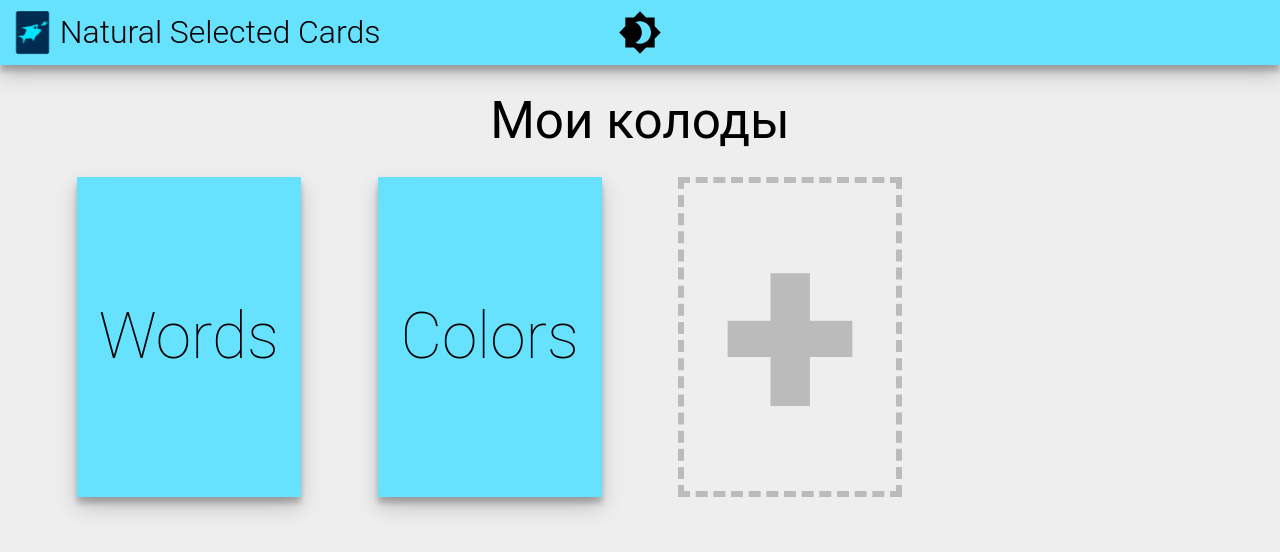
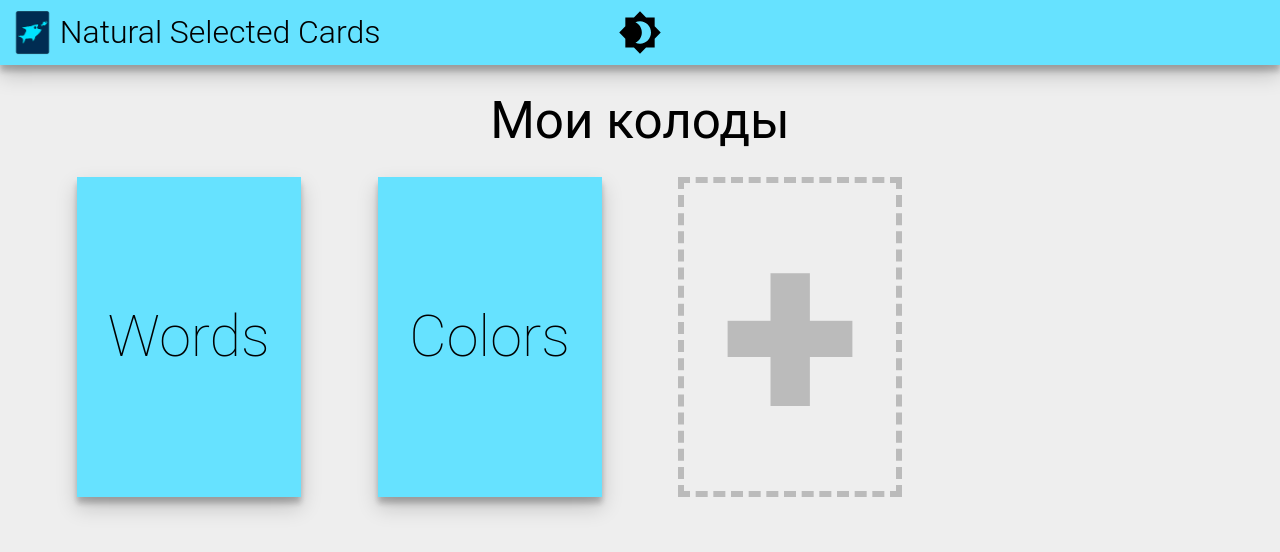
Before and after one commit to OptimumDev/Natural-selected-cards, a React (Create React App) app in the folder natural-selected-cards/: page / in a window 1280 px wide. Shown: the top 552 px of the page. Built offline with nearby package versions, Linux system fonts and the light colour scheme; no server answers.

Commit message:
bug fixes

```diff
--- a/natural-selected-cards/src/Components/App/App.js
+++ b/natural-selected-cards/src/Components/App/App.js
@@ -50,7 +50,7 @@ export default class App extends React.PureComponent {
         const isDarkTheme = !this.state.isDarkTheme;
 
         this.setState({isDarkTheme});
-        localStorageHelper.setValue(LocalStorageKeys.IS_DARK_THEME_KEY, JSON.stringify(isDarkTheme));
+        localStorageHelper.setValue(LocalStorageKeys.IS_DARK_THEME_KEY, isDarkTheme);
     };
 
     logOut = () => this.setState({isAuthorized: false});
--- a/natural-selected-cards/src/Components/Deck/Deck.css
+++ b/natural-selected-cards/src/Components/Deck/Deck.css
@@ -18,8 +18,18 @@
 .deck-name {
     width: 100%;
     text-align: center;
-    font-size: 5vw;
+    font-size: 4.5vw;
     font-weight: 200;
+    overflow-x: hidden;
+    word-break: normal;
+    hyphens: auto;
+    margin: 0 5px;
+}
+
+.deck-info .deck-name {
+    font-size: 4vw;
+    text-overflow: ellipsis;
+    white-space: nowrap;
 }
 
 .delete-button {
--- a/natural-selected-cards/src/Utils/localStorageHelper.js
+++ b/natural-selected-cards/src/Utils/localStorageHelper.js
@@ -1,3 +1,3 @@
-export const getOrDefault = (key, defaultValue) => JSON.parse(localStorage.getItem(key)) || defaultValue;
+export const getOrDefault = (key, defaultValue) => JSON.parse(localStorage.getItem(key)) ?? defaultValue;
 
 export const setValue = (key, value) => localStorage.setItem(key, JSON.stringify(value));
```
